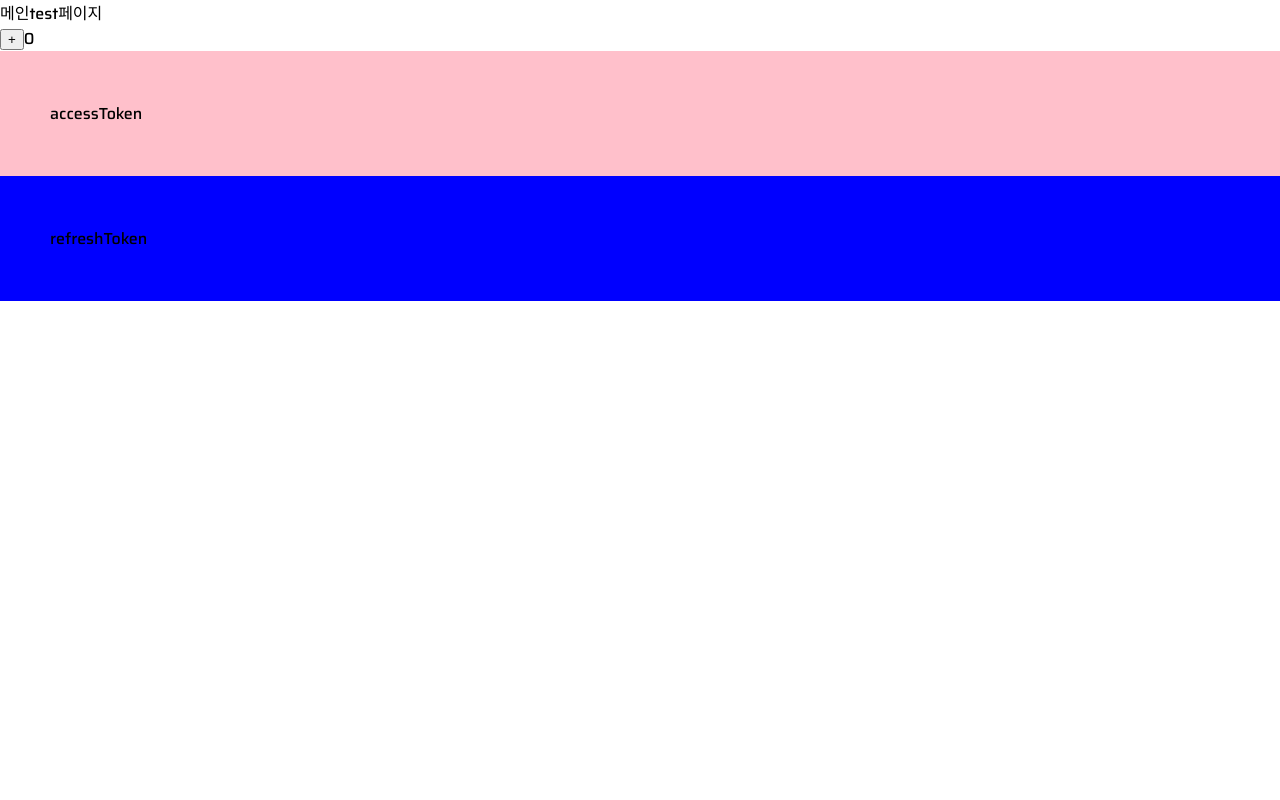
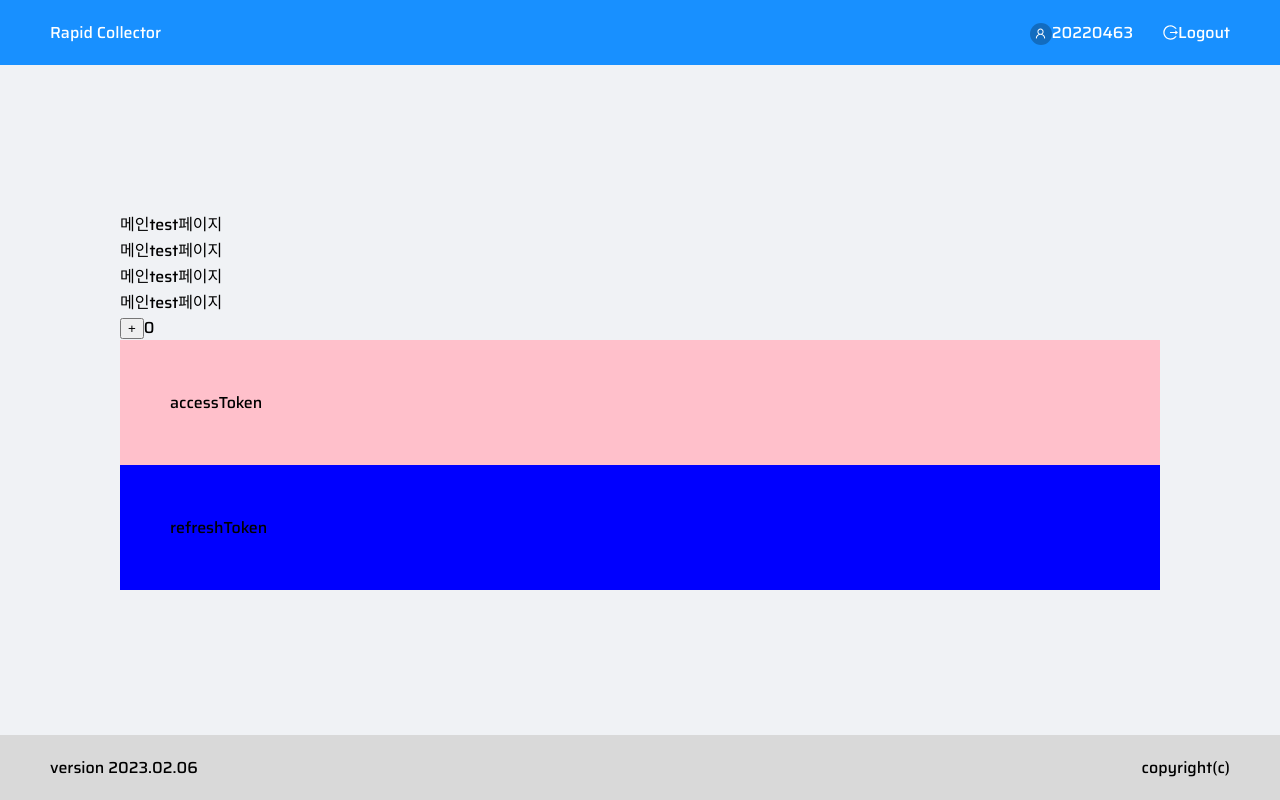
Before and after one commit to devjangdae/rapid_spa, a React (Create React App) app: page /maintest in a window 1280 px wide. Built offline with nearby package versions, Linux system fonts and the light colour scheme.

Commit message:
헤더푸터 분리 maintest페이지 참고

```diff
--- a/package.json
+++ b/package.json
@@ -4,6 +4,7 @@
   "private": true,
   "dependencies": {
     "@ant-design/icons": "^5.0.1",
+    "@emotion/babel-preset-css-prop": "^11.10.0",
     "@emotion/core": "^11.0.0",
     "@emotion/css": "^11.10.5",
     "@emotion/react": "^11.10.5",
--- /dev/null
+++ b/src/components/Footer/footer.jsx
@@ -0,0 +1,22 @@
+/* eslint-disable no-param-reassign */
+/** @jsxImportSource @emotion/react */
+import { css } from "@emotion/react";
+
+const wrapper = css`
+  display: flex;
+  height: 55px;
+  justify-content: space-between;
+`;
+
+function Footer() {
+  return (
+    <div>
+      <div css={[wrapper]}>
+        <div>version 2023.02.06</div>
+        <div>copyright(c)</div>
+      </div>
+    </div>
+  );
+}
+
+export default Footer;
--- /dev/null
+++ b/src/components/Header/header.jsx
@@ -0,0 +1,47 @@
+/* eslint-disable no-param-reassign */
+/** @jsxImportSource @emotion/react */
+import { css } from "@emotion/react";
+import { Avatar } from "antd";
+import { UserOutlined, LogoutOutlined } from "@ant-design/icons";
+
+const wrapper = css`
+  display: flex;
+  justify-content: space-between;
+`;
+
+const profileWrapper = css`
+  display: flex;
+`;
+
+const logoutWrapper = css`
+  flex-direction: row;
+  justify-content: flex-end;
+  align-items: center;
+`;
+
+const numberWrapper = css`
+  margin-right: 30px;
+  flex-direction: row;
+  justify-content: flex-end;
+  align-items: center;
+`;
+
+function Header() {
+  return (
+    <div css={[wrapper]}>
+      <div>Rapid Collector</div>
+      <div css={[profileWrapper]}>
+        <div css={[numberWrapper]}>
+          <Avatar size={22} icon={<UserOutlined />} />
+          20220463
+        </div>
+        <div css={[logoutWrapper]}>
+          <LogoutOutlined style={{ fontSize: "15px" }} />
+          Logout
+        </div>
+      </div>
+    </div>
+  );
+}
+
+export default Header;
--- a/src/pages/loginrapid/Loginrapid.jsx
+++ b/src/pages/loginrapid/Loginrapid.jsx
@@ -1,14 +1,18 @@
-/** @jsxImportSource @emotion/react */
 import TitleBox from "../../components/TitleBox/titleBox";
 import LoginBox from "../../components/LoginBox/loginBox";
+import "./loginrapid.css";
 
 function Loginrapid() {
   return (
-    <div className="basicContainer">
-      <div className="contentContainer">
-        <TitleBox />
-        <LoginBox />
+    <div className="basic-container">
+      <div className="basic-header"> </div>
+      <div className="content-container">
+        <div className="login-container">
+          <TitleBox />
+          <LoginBox />
+        </div>
       </div>
+      <div className="basic-footer"> </div>
     </div>
   );
 }
--- /dev/null
+++ b/src/pages/loginrapid/loginrapid.css
@@ -0,0 +1,9 @@
+.login-container {
+    display: flex;
+    flex-direction: row;
+    justify-content: center;
+    align-items: center;
+    width: 100%;
+    height: 100%;
+    gap: 20px;
+}
--- a/src/pages/maintest/Maintest.jsx
+++ b/src/pages/maintest/Maintest.jsx
@@ -1,10 +1,14 @@
 /* eslint-disable no-param-reassign */
+/** @jsxImportSource @emotion/react */
 import { Provider, useSelector, useDispatch } from "react-redux";
 import { createSlice, configureStore } from "@reduxjs/toolkit";
 
 import axios from "axios";
 import { useEffect, useState } from "react";
 import * as md5 from "md5";
+
+import Header from "../../components/Header/header";
+import Footer from "../../components/Footer/footer";
 
 const counterslice = createSlice({
   // 작은 스토어임!
@@ -86,7 +90,15 @@ function Maintest() {
   }, []);
 
   return (
-    <>
+    <div className="basic-container">
+      <div className="basic-header">
+        <Header />
+      </div>
+      <div className="content-container">
+        <div className="logint-container">
+          <div>메인test페이지</div>
+          <div>메인test페이지</div>
+          <div>메인test페이지</div>
           <div>메인test페이지</div>
           <div>
             <Provider store={store}>
@@ -101,7 +113,12 @@ function Maintest() {
               </div>
             </Provider>
           </div>
-    </>
+        </div>
+      </div>
+      <div className="basic-footer">
+        <Footer />
+      </div>
+    </div>
   );
 }
 
--- a/src/styles/App.css
+++ b/src/styles/App.css
@@ -14,20 +14,36 @@ body {
   margin: 0;
 }
 
-.contentContainer {
-  display: flex;
-  flex-direction: row;
-  justify-content: center;
-  align-items: center;
-  padding: 0px 120px;
-  width: 100%;
-  height: 100%;
-  gap: 20px;
+.basic-footer {
+  z-index: 50;
+  color: #000000;
+  background-color: #D9D9D9;
+  padding-inline: 50px;
+  height: 65px;
+  line-height: 65px;
 }
 
-.basicContainer {
+.content-container {
   display: flex;
+  flex-direction: column;
+  padding: 0px 120px;
+}
+
+.basic-header {
+  z-index: 50;
+  color: #ffffff;
+  background-color: #1890FF;
+  padding-inline: 50px;
+  height: 65px;
+  line-height: 65px;
+}
+
+.basic-container {
+  font-family: "Saira";
+  display: flex;
+  flex-direction: column;
   width: 100%;
   height: 100%;
   background: #f0f2f5;
+  justify-content: space-between;
 }
```
Also changed, not shown: 1 other file (tests, documents, lock files or other folders). Lines whose indentation alone changed are shown as unchanged.
